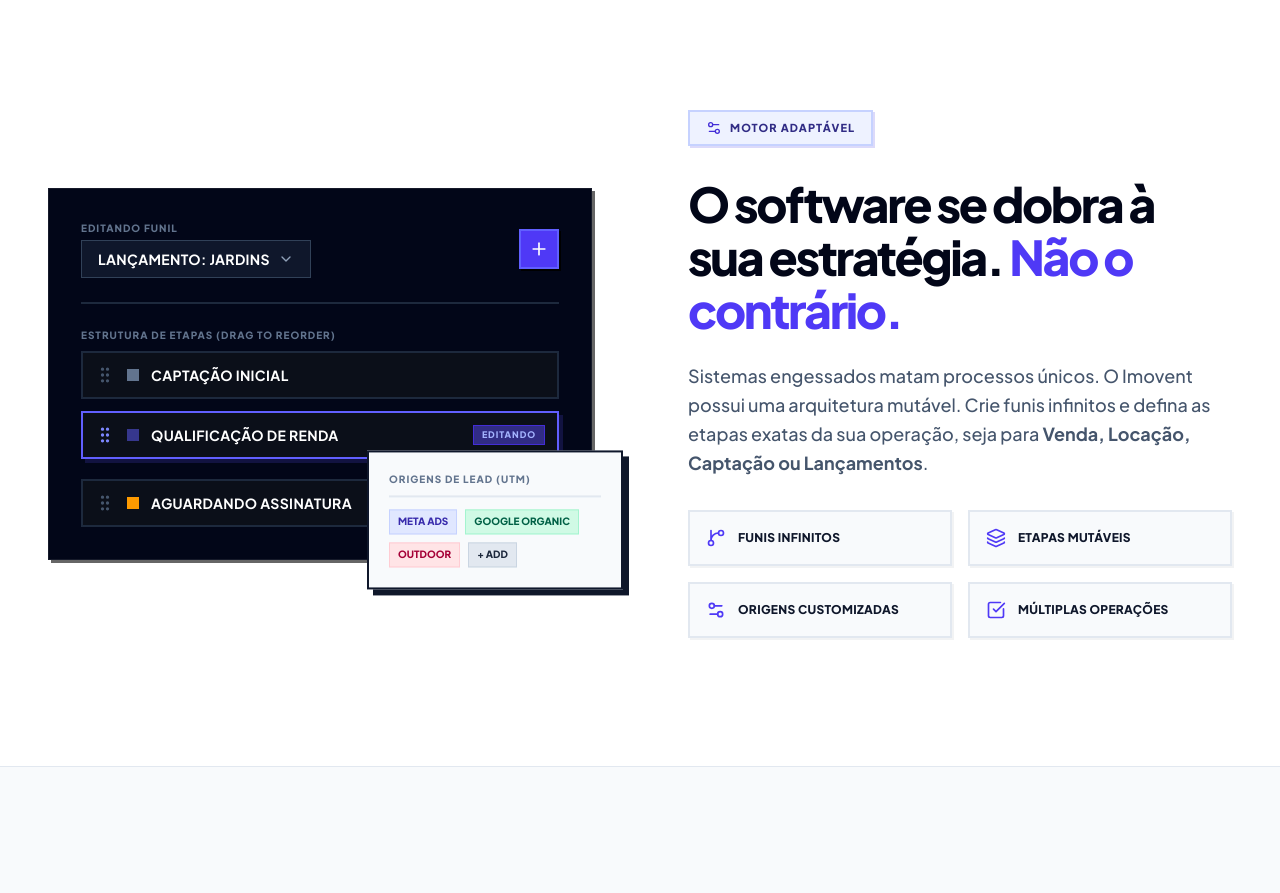
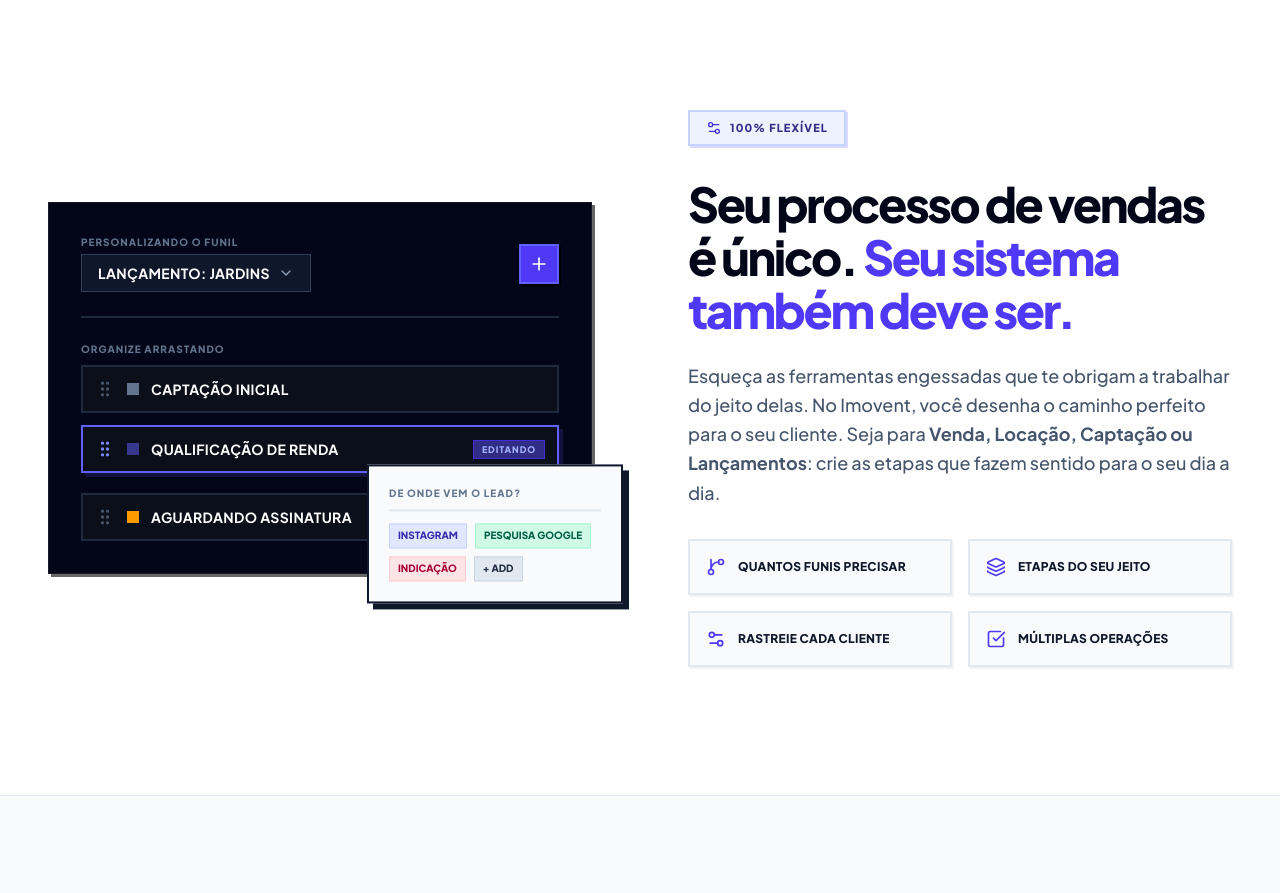
Before and after one commit to wendelvx/imovent-lp, a React (Vite) app: page / in a window 1280 px wide. Shown: the part 2480-3373 px from the top of the page. Built offline with nearby package versions, Linux system fonts and the light colour scheme.

Commit message:
Revise text for flexibility and clarity in EngineCustomization
Updated text for clarity and flexibility in the EngineCustomization component.

```diff
--- a/src/components/landing/EngineCustomization.jsx
+++ b/src/components/landing/EngineCustomization.jsx
@@ -17,7 +17,7 @@ export default function EngineCustomization() {
     <section className="bg-white py-32 px-6 lg:px-12 border-b border-slate-200 overflow-hidden">
       <div className="max-w-7xl mx-auto grid lg:grid-cols-2 gap-16 lg:gap-24 items-center lg:flex-row-reverse">
 
-        {/* Coluna da Esquerda: Narrativa de Poder & Flexibilidade */}
+        {/* Coluna da Esquerda: Narrativa de Flexibilidade e Alívio */}
         <motion.div
           initial="hidden"
           whileInView="visible"
@@ -27,22 +27,22 @@ export default function EngineCustomization() {
         >
           <motion.div variants={fadeInUp} className="inline-flex items-center gap-2 px-4 py-2 bg-indigo-50 border-2 border-indigo-200 rounded-none mb-8 shadow-[2px_2px_0px_0px_rgba(79,70,229,0.2)]">
             <Settings2 className="w-4 h-4 text-indigo-700" />
-            <span className="text-[11px] font-[800] text-indigo-900 tracking-widest uppercase">Motor Adaptável</span>
+            <span className="text-[11px] font-[800] text-indigo-900 tracking-widest uppercase">100% Flexível</span>
           </motion.div>
 
           <motion.h2 variants={fadeInUp} className="text-4xl lg:text-5xl font-extrabold text-slate-950 leading-[1.1] tracking-tighter mb-6">
-            O software se dobra à sua estratégia. <span className="text-indigo-600">Não o contrário.</span>
+            Seu processo de vendas é único. <span className="text-indigo-600">Seu sistema também deve ser.</span>
           </motion.h2>
 
           <motion.p variants={fadeInUp} className="text-lg text-slate-600 mb-8 font-medium leading-relaxed">
-            Sistemas engessados matam processos únicos. O Imovent possui uma arquitetura mutável. Crie funis infinitos e defina as etapas exatas da sua operação, seja para <strong>Venda, Locação, Captação ou Lançamentos</strong>.
+            Esqueça as ferramentas engessadas que te obrigam a trabalhar do jeito delas. No Imovent, você desenha o caminho perfeito para o seu cliente. Seja para <strong>Venda, Locação, Captação ou Lançamentos</strong>: crie as etapas que fazem sentido para o seu dia a dia.
           </motion.p>
 
           <motion.div variants={staggerContainer} className="grid grid-cols-2 gap-4 w-full">
             {[
-              { title: "Funis Infinitos", icon: GitBranch },
-              { title: "Etapas Mutáveis", icon: Layers },
-              { title: "Origens Customizadas", icon: Settings2 },
+              { title: "Quantos funis precisar", icon: GitBranch },
+              { title: "Etapas do seu jeito", icon: Layers },
+              { title: "Rastreie cada cliente", icon: Settings2 },
               { title: "Múltiplas Operações", icon: CheckSquare }
             ].map((item, i) => (
               <motion.div variants={fadeInUp} key={i} className="flex items-center gap-3 p-4 bg-slate-50 border-2 border-slate-200 shadow-[2px_2px_0px_0px_rgba(15,23,42,0.05)]">
@@ -53,7 +53,7 @@ export default function EngineCustomization() {
           </motion.div>
         </motion.div>
 
-        {/* Coluna da Direita: Interface do Construtor de Funil (AAA) */}
+        {/* Coluna da Direita: Interface do Construtor de Funil (Ajustada para clareza) */}
         <motion.div
           initial={{ opacity: 0, x: -40 }}
           whileInView={{ opacity: 1, x: 0 }}
@@ -66,7 +66,7 @@ export default function EngineCustomization() {
             {/* Header do Engine (Seletor de Funil) */}
             <div className="flex items-center justify-between border-b-2 border-slate-800 pb-6 mb-6">
               <div>
-                <span className="text-[10px] font-black text-slate-500 uppercase tracking-widest block mb-1">Editando Funil</span>
+                <span className="text-[10px] font-black text-slate-500 uppercase tracking-widest block mb-1">Personalizando o Funil</span>
                 <div className="flex items-center gap-2 bg-slate-900 border border-slate-700 px-4 py-2 cursor-pointer group hover:border-indigo-500 transition-colors">
                   <span className="text-sm font-bold text-white uppercase tracking-wide">Lançamento: Jardins</span>
                   <ChevronDown className="w-4 h-4 text-slate-400 group-hover:text-indigo-400" />
@@ -79,7 +79,7 @@ export default function EngineCustomization() {
 
             {/* Corpo do Engine: Editor de Etapas com aspecto "Drag & Drop" */}
             <div className="space-y-4">
-              <div className="text-[10px] font-black text-slate-500 uppercase tracking-widest mb-2">Estrutura de Etapas (Drag to reorder)</div>
+              <div className="text-[10px] font-black text-slate-500 uppercase tracking-widest mb-2">Organize arrastando</div>
 
               {/* Etapa 1 */}
               <div className="flex items-center gap-3 bg-[#0B0F19] border-2 border-slate-800 p-3 group hover:border-indigo-500/50 transition-colors">
@@ -118,16 +118,16 @@ export default function EngineCustomization() {
               </div>
             </div>
 
-            {/* Editor de Origens Flutuante */}
+            {/* Editor de Origens Flutuante (Linguagem Simplificada) */}
             <motion.div
               animate={{ y: [0, -8, 0] }} transition={{ duration: 6, repeat: Infinity, ease: "easeInOut" }}
               className="absolute -right-8 -bottom-8 bg-slate-50 border-2 border-slate-900 p-5 shadow-[6px_6px_0px_0px_rgba(15,23,42,1)] z-20 w-64"
             >
-              <div className="text-[10px] font-[800] text-slate-500 uppercase tracking-widest mb-3 border-b-2 border-slate-200 pb-2">Origens de Lead (UTM)</div>
+              <div className="text-[10px] font-[800] text-slate-500 uppercase tracking-widest mb-3 border-b-2 border-slate-200 pb-2">De onde vem o lead?</div>
               <div className="flex flex-wrap gap-2">
-                <span className="text-[10px] font-black bg-indigo-100 text-indigo-800 px-2 py-1 border border-indigo-200">META ADS</span>
-                <span className="text-[10px] font-black bg-emerald-100 text-emerald-800 px-2 py-1 border border-emerald-200">GOOGLE ORGANIC</span>
-                <span className="text-[10px] font-black bg-rose-100 text-rose-800 px-2 py-1 border border-rose-200">OUTDOOR</span>
+                <span className="text-[10px] font-black bg-indigo-100 text-indigo-800 px-2 py-1 border border-indigo-200">INSTAGRAM</span>
+                <span className="text-[10px] font-black bg-emerald-100 text-emerald-800 px-2 py-1 border border-emerald-200">PESQUISA GOOGLE</span>
+                <span className="text-[10px] font-black bg-rose-100 text-rose-800 px-2 py-1 border border-rose-200">INDICAÇÃO</span>
                 <span className="text-[10px] font-black bg-slate-200 text-slate-800 px-2 py-1 border border-slate-300 cursor-pointer hover:bg-slate-300">+ ADD</span>
               </div>
             </motion.div>
```
